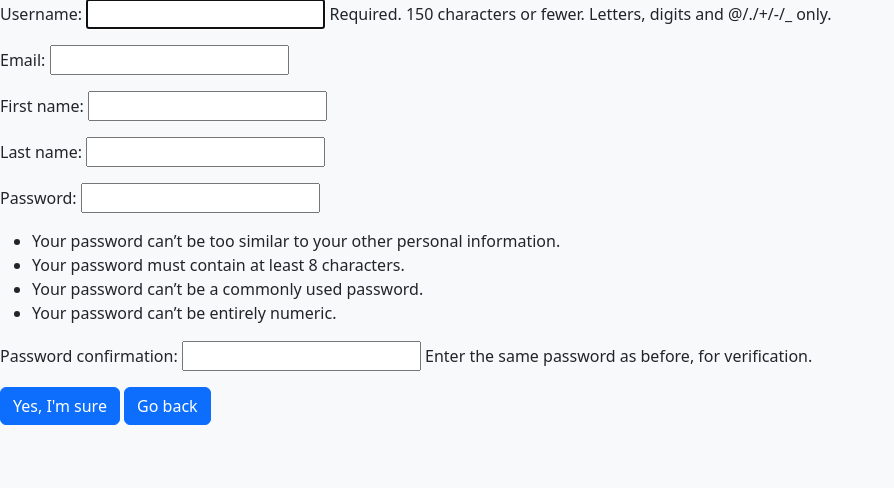
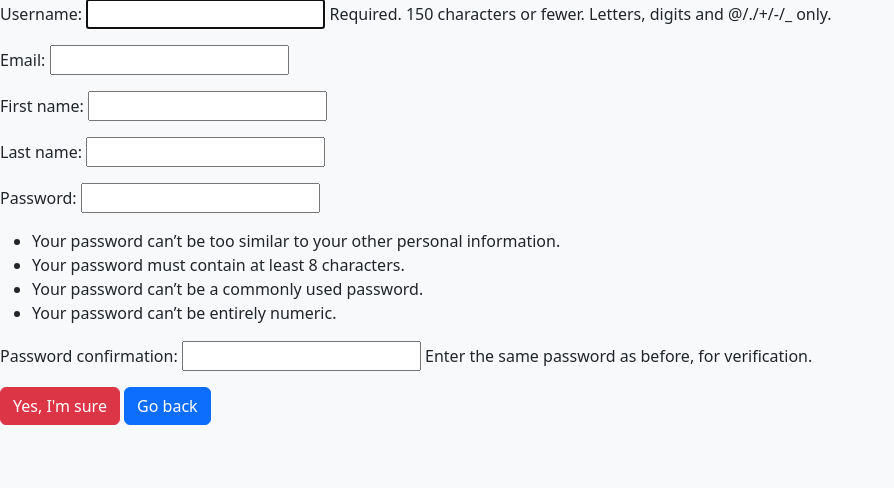
Before and after one commit to BepisGithub/SoftwareEngineeringAndAgileAssignment, a Django app: template user/templates/user/user_confirm_delete.html in a window 1280 px wide. Shown: the part 150-638 px from the top of the page, without its empty margins (0-894 px from the left). Run offline with Django 4.2, Linux system fonts and the light colour scheme; the template is opened without the code that fills it: values that come from a table or form of the project are taken from there, others are empty; data comes from the database, SQL or seed files in the repository.

Commit message:
Make delete user button red

```diff
--- a/user/templates/user/user_confirm_delete.html
+++ b/user/templates/user/user_confirm_delete.html
@@ -6,4 +6,6 @@
 {{ form.as_p }}
 {% endblock %}
 
-{% block button_text %} Yes, I'm sure {% endblock %}
+{% block button %}
+<button class="btn btn-danger" type="submit">Yes, I'm sure </button>
+{% endblock %}
```
